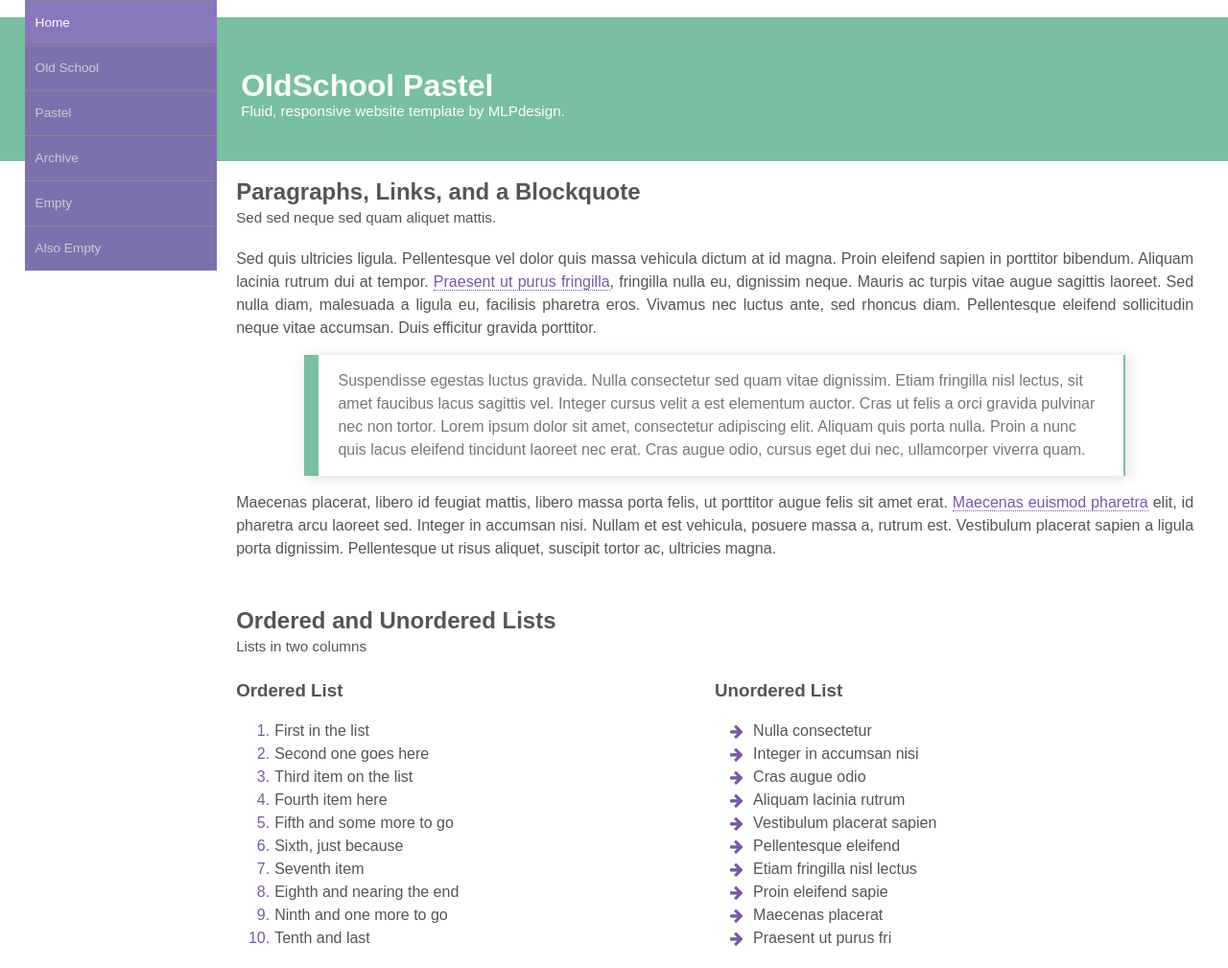
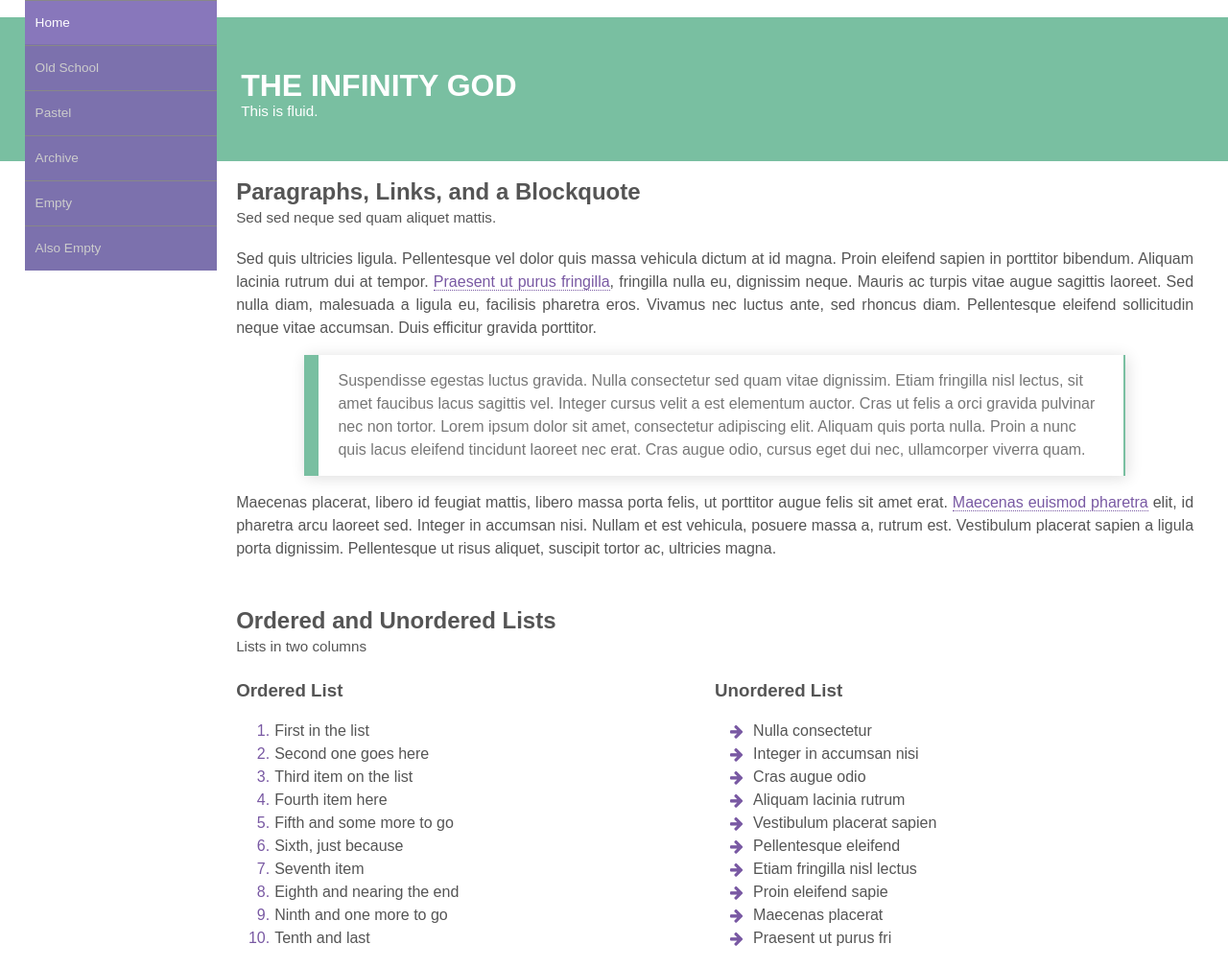
Before and after one commit to TheInfinityGod/glorious-train, a plain HTML site: page index.html in a window 1280 px wide. Shown: the top 1009 px of the page at 96% size. Drawn offline with Linux system fonts and the light colour scheme; a web font is replaced by a local one.

Commit message:
Update index.html
water

```diff
--- a/index.html
+++ b/index.html
@@ -29,8 +29,8 @@
 <!-- Banner -->
 <div id="banner">
  <div id="header">
-  <h1>OldSchool Pastel</h1>
-  <p class="sub">Fluid, responsive website template by MLPdesign.</p>
+  <h1>THE INFINITY GOD</h1>
+  <p class="sub">This is fluid.</p>
  </div>
 </div>
 <!-- // -->
```
